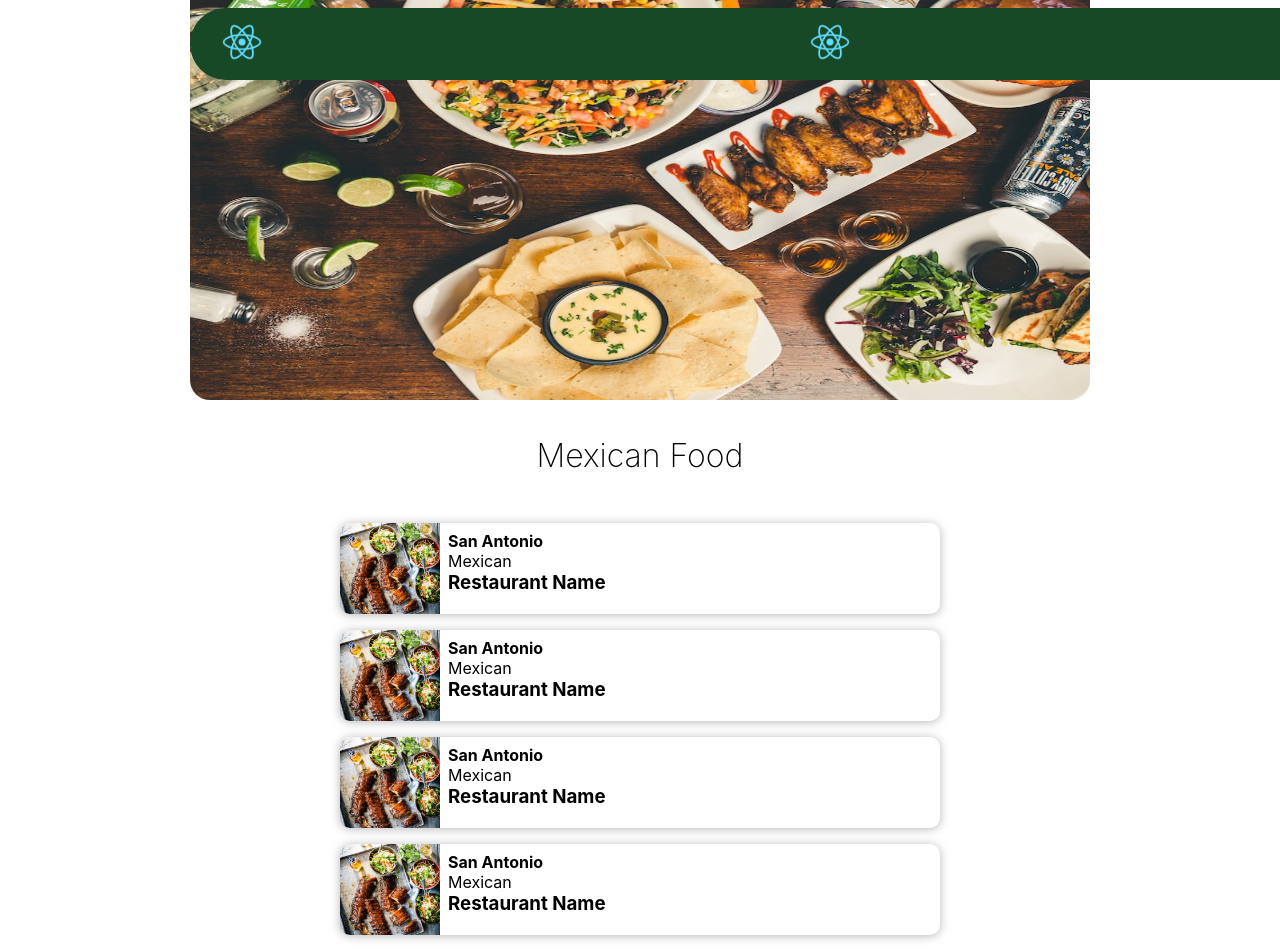
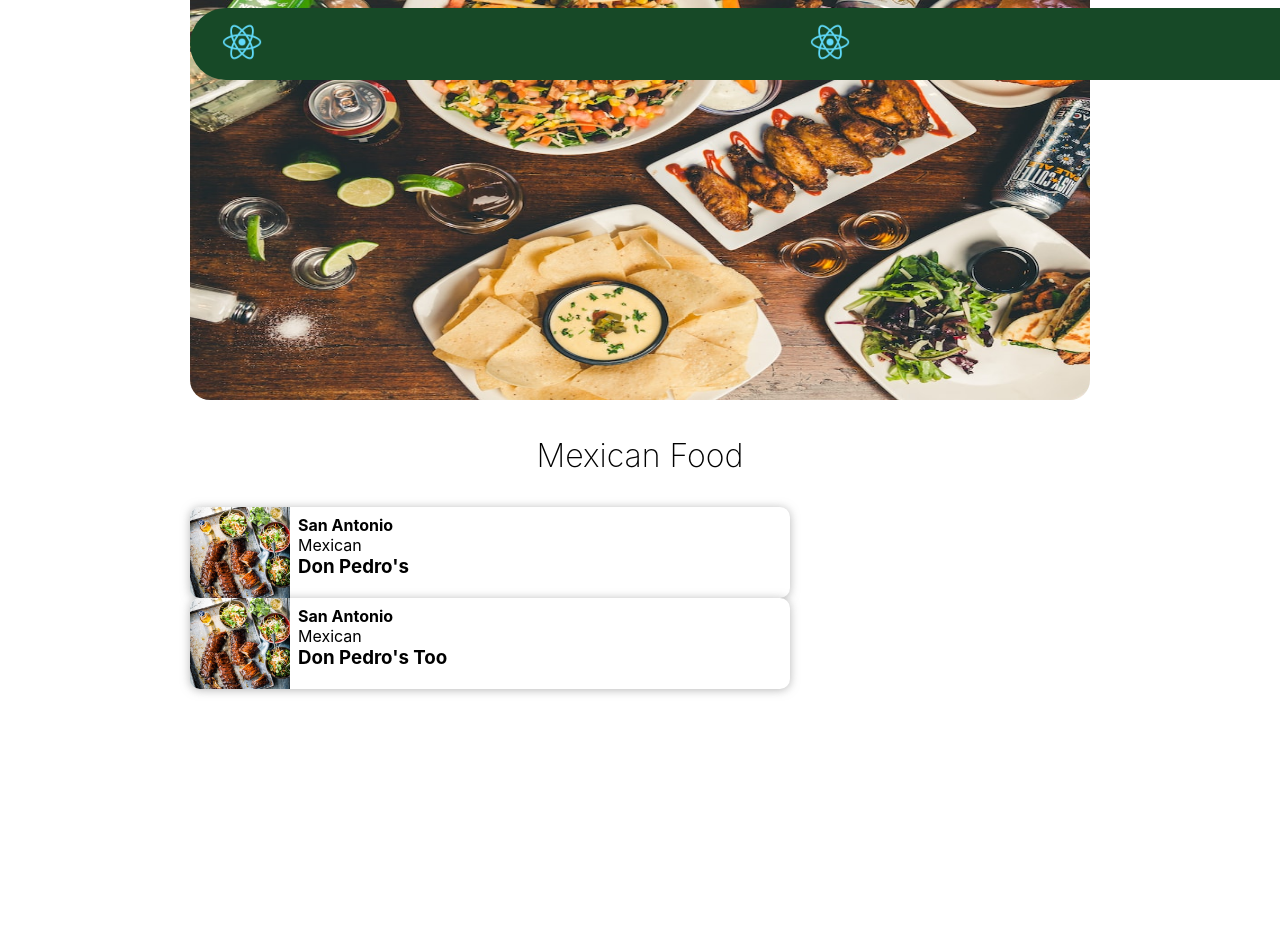
Before and after one commit to paul88vera/restaurant-finder, a React (Create React App) app: page /SanAntonio/Mexican in a window 1280 px wide. Shown: the top 951 px of the page. After the commit the page ends 800 px from the top, so only its background shows below. Built offline with nearby package versions, Linux system fonts and the light colour scheme.

Commit message:
added constant folder and modal open function | need to correct css on modal and selection gallery

```diff
--- a/src/App.js
+++ b/src/App.js
@@ -12,6 +12,7 @@ import Seafood from './pages/seafood';
 import Asian from './pages/asian';
 import American from './pages/american';
 import Barbecue from './pages/barbecue';
+
 
 
 export default function App() {
--- a/src/components/Search/index.js
+++ b/src/components/Search/index.js
@@ -1,38 +1,42 @@
 import React from "react";
-
-import Home from '../../pages/home';
-
 
 class Search extends React.Component {
   constructor(props) {
     super(props);
-    this.state = {value: ''};
+    this.state = { value: "" };
 
     this.handleChange = this.handleChange.bind(this);
     this.handleSubmit = this.handleSubmit.bind(this);
   }
 
   handleChange(event) {
-    this.setState({value: event.target.value});
+    this.setState({ value: event.target.value });
   }
 
   handleSubmit(event) {
-    alert('City: ' + this.state.value);
+    alert("City: " + this.state.value);
     event.preventDefault();
   }
 
   render() {
     return (
       <section id="search-container">
-     <form className="form-container right-inner-addon input-container" onSubmit={<Home />}>
+        <form
+          className="form-container right-inner-addon input-container"
+          onSubmit={this.handleSubmit}
+        >
           <i className="fa fa-map-marker"></i>
-            <input type="text"
+          <input
+            type="text"
             className="form-control"
-                   placeholder="San Antonio" />
+            placeholder="San Antonio"
+            value={this.state.value}
+            onChange={this.handleChange}
+          />
         </form>
       </section>
-  )
+    );
   }
 }
 
-export default Search
+export default Search;
--- /dev/null
+++ b/src/constants/index.js
@@ -0,0 +1,4 @@
+import data from './data';
+import images from './images';
+
+export { data, images }
--- a/src/pages/browse.js
+++ b/src/pages/browse.js
@@ -1,11 +1,10 @@
 import Navbar from '../components/Navbar';
-import Item from '../props/Item';
+// import Item from '../props/Item';
 
 export default function Browse() {
   return (
     <div>
-      <Navbar />
-      <Item />
+     <Navbar />
     </div>
   )
 }
--- a/src/pages/mexican.js
+++ b/src/pages/mexican.js
@@ -1,64 +1,41 @@
-import Navbar from '../components/Navbar';
-import Banner from '../components/Banner';
-import Temp from '../assets/img/bbq.jpeg';
+import  Banner from '../components/Banner';
+import  Navbar from '../components/Navbar';
 
-//TODO: 1. make into a prop and apply to all other cuisine pages
+import Selection from '../props/selection';
+
+import { useState } from "react";
 
 const Mexican = () => {
-  // const data = props.data;
-    return (
-      <div className="cuisine-gallery">
-        <Navbar />
-        <Banner />
-        <h4 className='cuisine-title'>Mexican Food</h4>
+  const [selectionData] = useState([
+    {
+      id: 1,
+      img: "../assets/img/bbq.jpeg",
+      alt: "This is an alt image",
+      city: "San Antonio",
+      cuisine: "Mexican",
+      name: "Don Pedro's",
+    },
+    {
+      id: 2,
+      img: "../assets/img/bbq.jpeg",
+      alt: "This is an alt image",
+      city: "San Antonio",
+      cuisine: "Mexican",
+      name: "Don Pedro's Too",
+    },
+  ]);
 
-        <section className="cuisine-card-container">
-
-          <div className="cuisine-card">
-            <div className='cuisine-card-img'>
-            <img src={Temp} alt="square alt stuff" width="100" />
-            </div>
-            <div className='cuisine-card-text'>
-            <h4>San Antonio</h4>
-            <p>Mexican</p>
-            <h3>Restaurant Name</h3>
-            </div>
-          </div>
-          <div className="cuisine-card">
-            <div className='cuisine-card-img'>
-            <img src={Temp} alt="square alt stuff" width="100" />
-            </div>
-            <div className='cuisine-card-text'>
-            <h4>San Antonio</h4>
-            <p>Mexican</p>
-            <h3>Restaurant Name</h3>
-            </div>
-          </div>
-          <div className="cuisine-card">
-            <div className='cuisine-card-img'>
-            <img src={Temp} alt="square alt stuff" width="100" />
-            </div>
-            <div className='cuisine-card-text'>
-            <h4>San Antonio</h4>
-            <p>Mexican</p>
-            <h3>Restaurant Name</h3>
-            </div>
-          </div>
-          <div className="cuisine-card">
-            <div className='cuisine-card-img'>
-            <img src={Temp} alt="square alt stuff" width="100" />
-            </div>
-            <div className='cuisine-card-text'>
-            <h4>San Antonio</h4>
-            <p>Mexican</p>
-            <h3>Restaurant Name</h3>
-            </div>
-          </div>
-
-        </section>
-
-      </div>
-    );
-  }
+  return (
+    <div className="cuisine-gallery">
+      <Navbar />
+      <Banner />
+      <h4 className="cuisine-title">Mexican Food</h4>
+      <Selection
+        selection={selectionData}
+        key={selectionData.id}
+      />
+    </div>
+  );
+};
 
 export default Mexican;
--- a/src/props/Item/index.js
+++ /dev/null
@@ -1,33 +0,0 @@
-export default function Restuarant() {
-  return (
-    <div id="restuarant">
-       <picture id='main-banner'>
-        {/* <source media="(min-width:728px)" srcset="https://unsplash.it/1250/500" /> */}
-        <img src="../assets/img/restaurant-banner.jpeg" width="100%" alt="" />
-      </picture>
-
-      <div className="restaurant-details">
-        <h2>Jerky Shack</h2>
-        <h4>Mexican</h4><br/>
-        <p>The Jerk Shack family is led by Chef Nicola Blaque. After serving
-ten years in the Army, she followed her passion for cooking from
-Hawaii to San Antonio to attend the Culinary Institute of America.
-After graduating in 2016, Chef Nicola launched her flagship
-restaurant, The Jerk Shack, with her husband Cornelius Massey
-just two years later.</p>
-      </div>
-    <br/>
-      <div id="social-links">
-        <a href="tel:2105019271">
-        <img src="https://unsplash.it/100" width="70px" alt="" />
-        CALL NOW</a>
-        <a href="#/">
-        <img src="https://unsplash.it/100" width="70px" alt="" />
-        VIEW MAP</a>
-        <a href="#/">
-        <img src="https://unsplash.it/100" width="70px" alt="" />
-        WEBSITE</a>
-      </div>
-    </div>
-  );
-}
--- /dev/null
+++ b/src/props/restaurant/index.js
@@ -0,0 +1,39 @@
+export default function Restaurant(props, {closeModal}) {
+  const data = props.data;
+
+  return (
+    <section id="data-container">
+      {data.map((data) => (
+        <div id="restaurant-item-modal" key={data.id}>
+          <picture id="main-banner">
+            <img src={data.image} width="100%" alt={data.imgAlt} />
+          </picture>
+          <button className="btn" onClick={()=> {closeModal(false)}}>
+            X
+          </button>
+          <div className="restaurant-details">
+            <h2>{data.name}</h2>
+            <h4>{data.cuisine}</h4>
+            <br />
+            <p>{data.details}</p>
+          </div>
+          <br />
+          <div id="social-links">
+            <a href={data.phone}>
+              <img src="https://unsplash.it/100" width="70px" alt="" />
+              CALL NOW
+            </a>
+            <a href={data.map}>
+              <img src="https://unsplash.it/100" width="70px" alt="" />
+              VIEW MAP
+            </a>
+            <a href={data.website}>
+              <img src="https://unsplash.it/100" width="70px" alt="" />
+              WEBSITE
+            </a>
+          </div>
+        </div>
+      ))}
+    </section>
+  );
+}
--- /dev/null
+++ b/src/props/selection/index.js
@@ -0,0 +1,43 @@
+import { useState } from "react";
+import Restaurant from "../restaurant";
+
+
+export default function Selection(props) {
+  const selection = props.selection;
+
+  const [openModal, setOpenModal] = useState(false);
+
+  const [restaurantData] = useState([
+   {
+     id: 1,
+     image: "#",
+     imgAlt: "this is another alt statement",
+     name: "Not Dons",
+     cuisine: "Mexican",
+     details: "This is a really cool Mexican restaurant",
+     phone: "tel:888-888-8888",
+     map: "https://maps.google.com/",
+     website: "https://google.com/",
+   }
+ ]);
+  return (
+    <section id="cuisine-card-container">
+      {selection.map((selection) => (
+        <div className="cuisine-card" key={selection.id} style={{cursor: 'pointer'}} onClick={() => {
+         setOpenModal(true);
+        }}>
+          <div className="cuisine-card-img">
+            <img src={selection.img} alt={selection.alt} width="100" />
+          </div>
+          <div className="cuisine-card-text">
+            <h4>{selection.city}</h4>
+            <p>{selection.cuisine}</p>
+            <h3>{selection.name}</h3>
+          </div>
+        </div>
+      ))}
+
+      {openModal && <Restaurant data={restaurantData} closeModal={setOpenModal} />}
+    </section>
+  );
+}
```
Also changed, not shown: src/constants/data.js (added, +44 -0 lines), src/constants/images.js (added, +17 -0 lines). Lines whose indentation alone changed are shown as unchanged.
